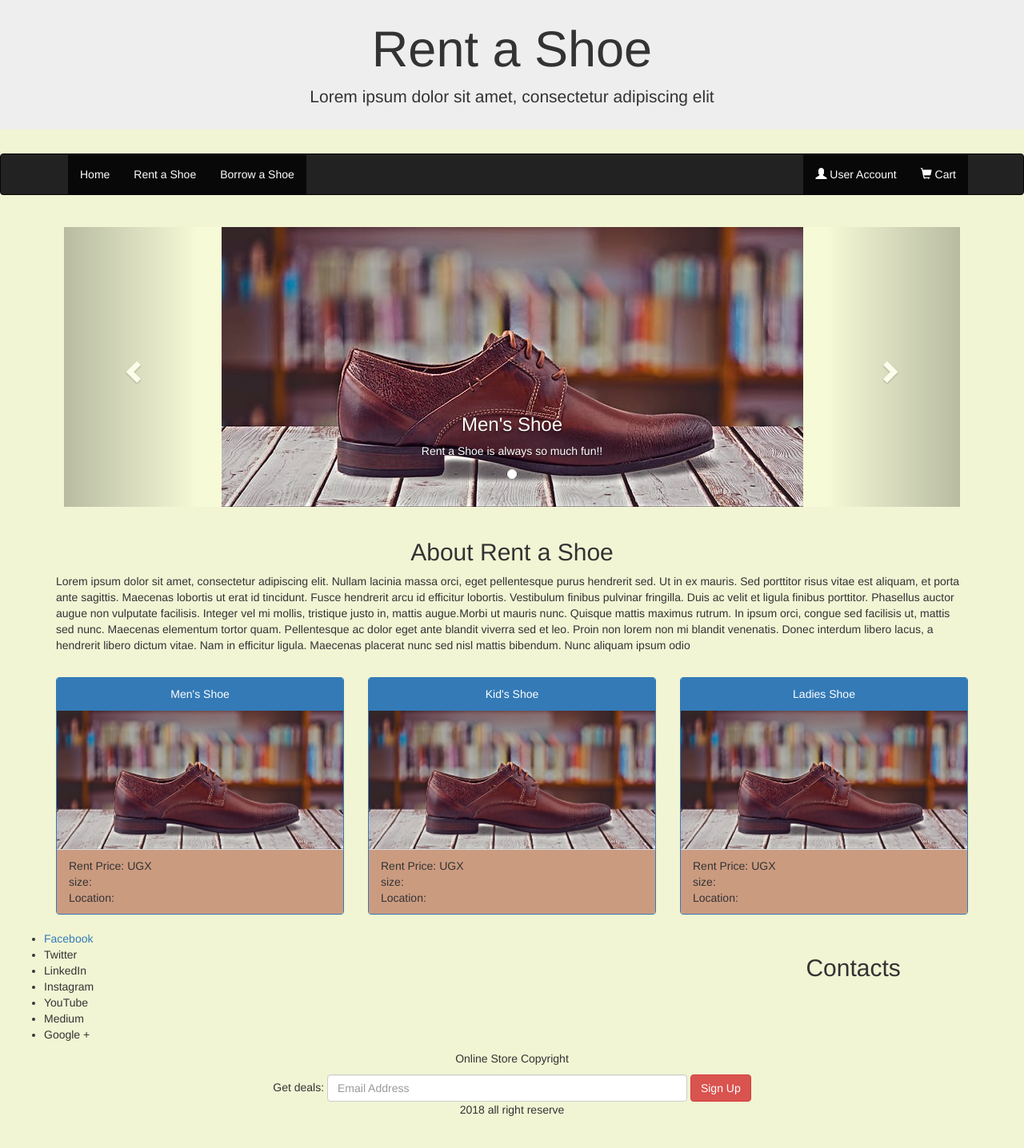
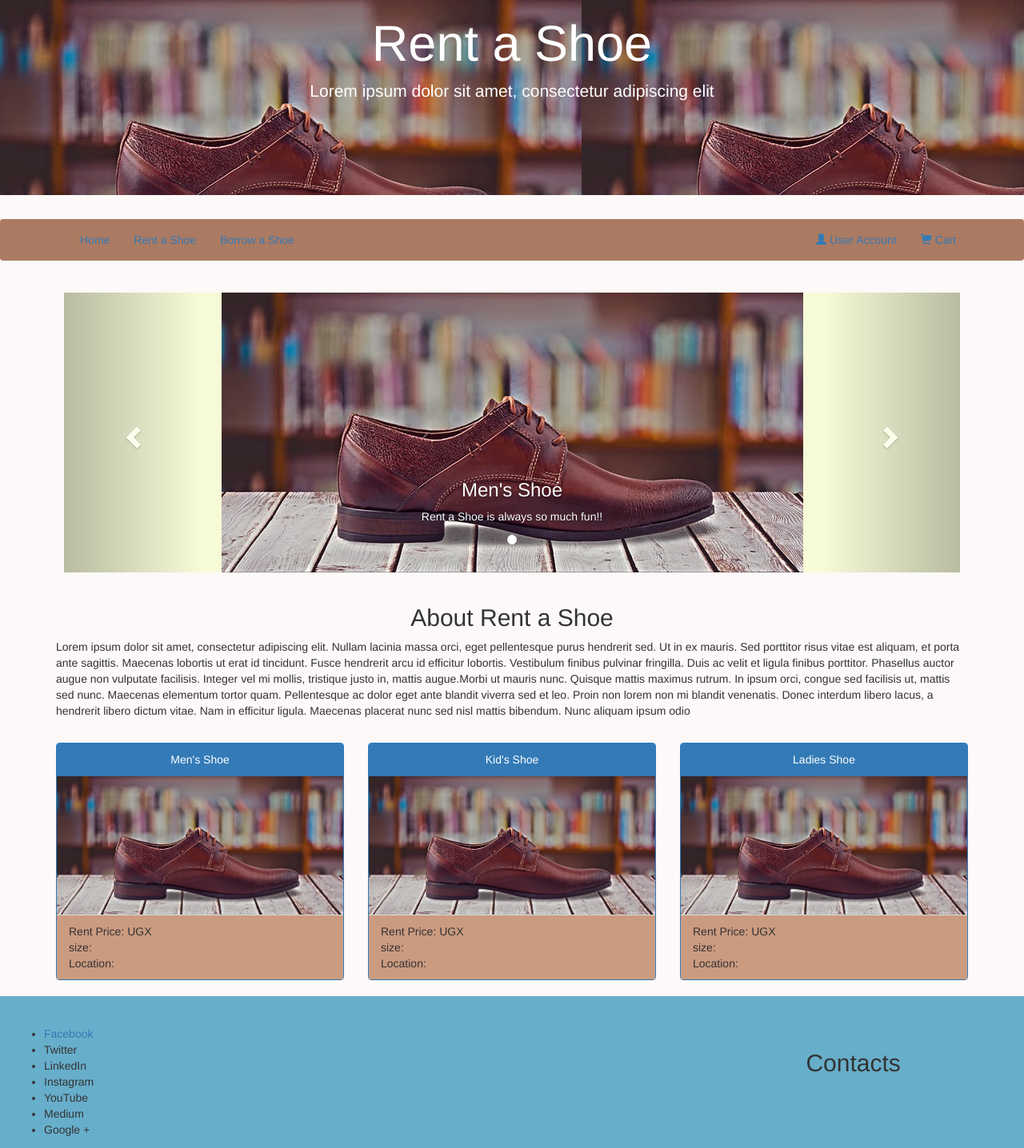
Before and after one commit to nishanj/shoe-rent, a plain HTML site: page index.html in a window 1280 px wide. Shown: the top 1436 px of the page at 80% size. Drawn offline with nearby package versions, Linux system fonts and the light colour scheme; a script that the page names is missing.

Commit message:
styling header

```diff
--- a/css/styles.css
+++ b/css/styles.css
@@ -1,10 +1,13 @@
 .jumbotron {
-    padding-top: 7px;
-    padding-bottom: 11px;
+    padding-top: 0px;
+    padding-bottom: 100px;
+    background-color: #67aeca;
+    background-image: url(../images/shoe1.jpeg);
+    color: white;
   }
   html, body{
 
-  background-color: #F1F5D4;
+  background-color: #FCF9F8;
 }
 marquee{
   color: #C0F79A;
@@ -23,7 +26,18 @@ h2{
 .panel-footer{
   background-color: #CB9B80;
 }
+.container-fluid {
+    padding-right: 15px;
+    padding-left: 15px;
+    margin-right: auto;
+    margin-left: auto;
+    padding-top: 37px;
+    background-color: #67aeca;
+}
+.navbar{
+  background-color: #AB7A62;
 
+}
 /* carousel */
 .section{
   padding-bottom: 20px;
--- a/index.html
+++ b/index.html
@@ -17,7 +17,7 @@
   </div>
 </div>
 
-<nav class="navbar navbar-inverse">
+<nav class="navbar navbar-pills">
   <div class="container">
     <div class="collapse navbar-collapse" id="myNavbar">
       <ul class="active nav navbar-nav">
```
